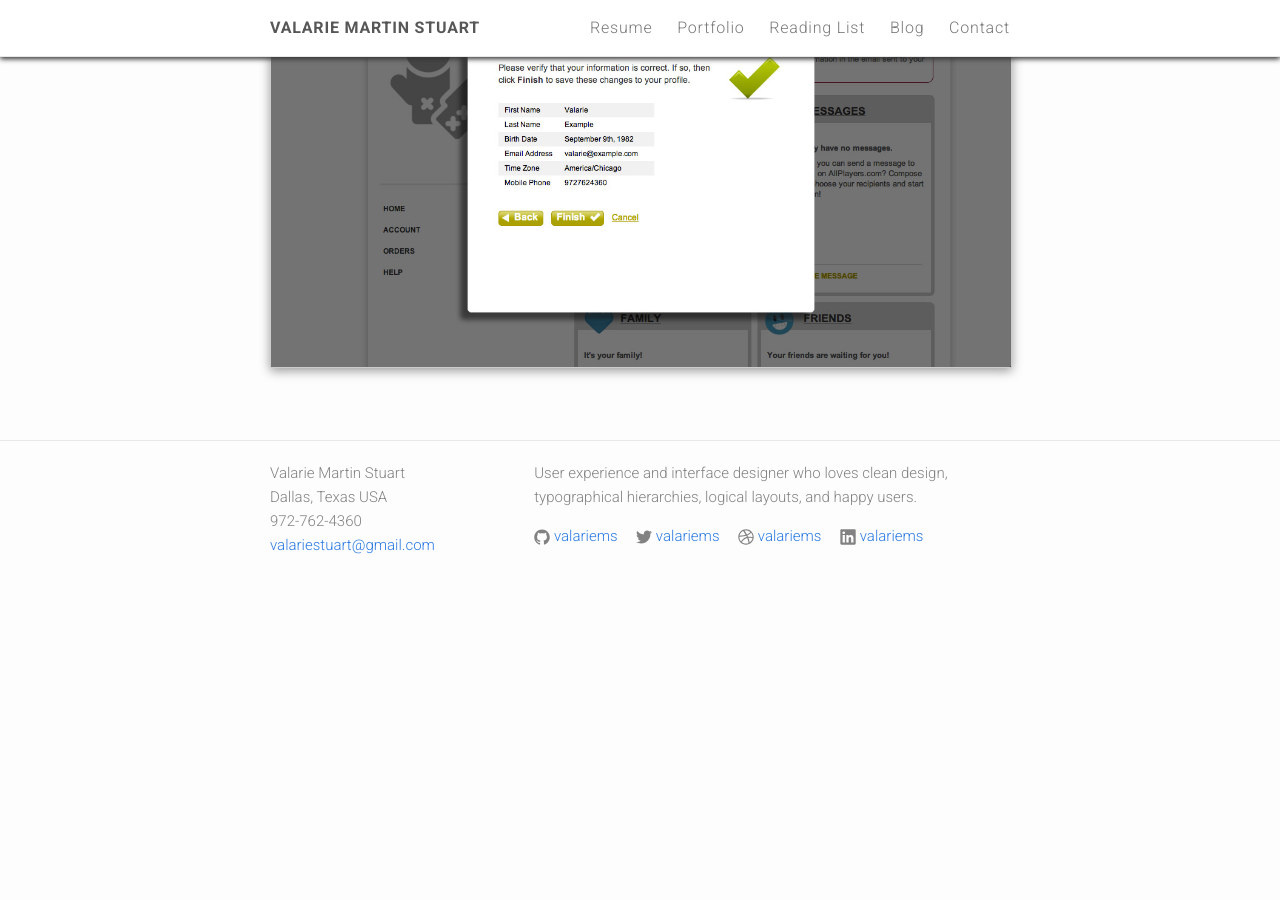
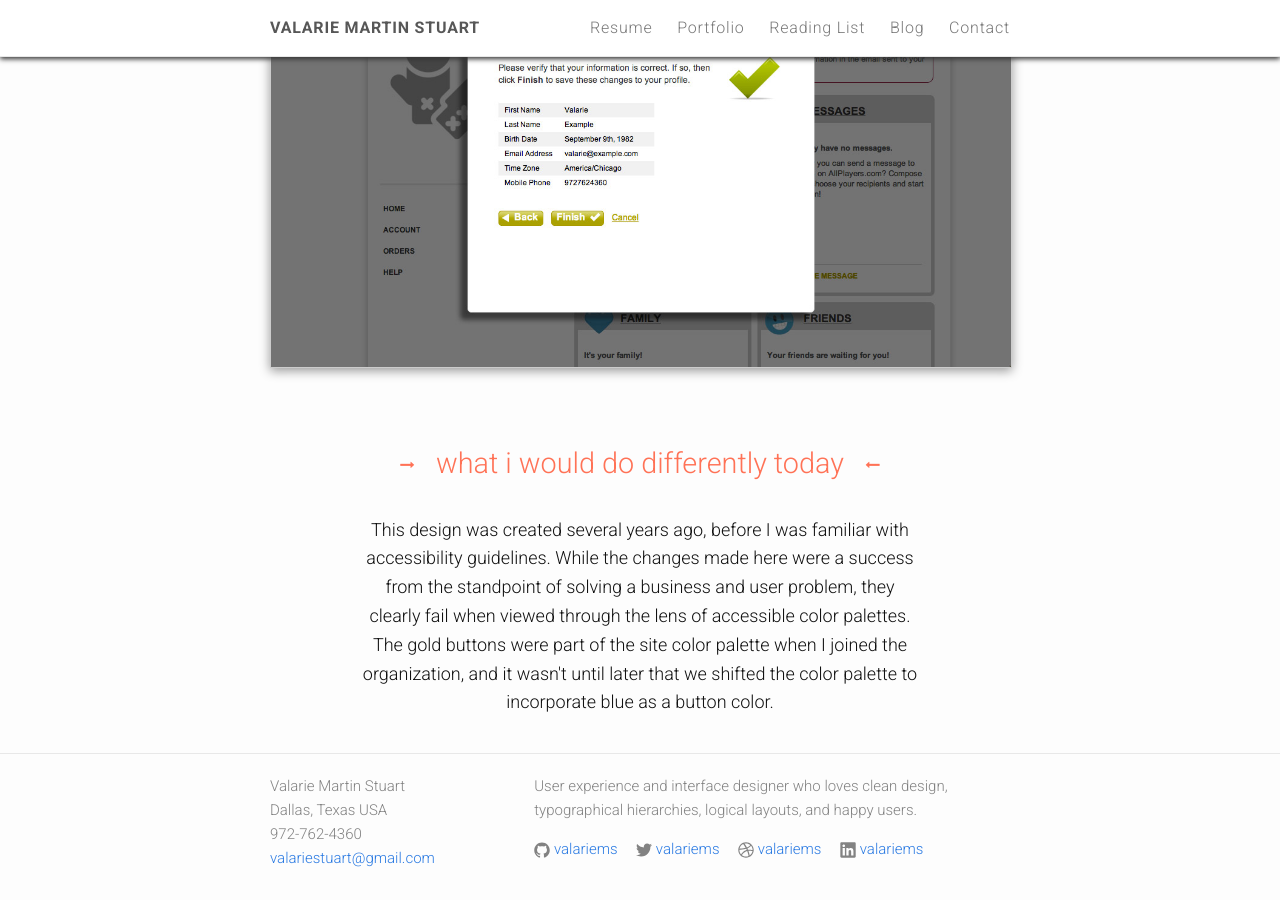
Before and after one commit to valariems/valariems.github.io, a Jekyll site: the page built from portfolio-registration-wizard.html, in a window 1280 px wide and 900 px high, scrolled down 3868 px. Built offline with Jekyll 4.4.1, drawn with Linux system fonts in a browser that asks for light colours; nearby versions of some CDN libraries; before the commit the page ends 4455 px from its top, so only the background shows below that.

Commit message:
Update portfolio-registration-wizard.html

```diff
--- a/portfolio-registration-wizard.html
+++ b/portfolio-registration-wizard.html
@@ -60,3 +60,16 @@ layout: about-story
   </div>
 
 </section>
+
+<section>
+  <div class="wrapper">
+    <h3 class="case-study reg-wiz">
+      <i class="fa fa-long-arrow-right"></i>
+      What I would do differently today
+      <i class="fa fa-long-arrow-left"></i>
+    </h3>
+    <div class="case-study-centered">
+      This design was created several years ago, before I was familiar with accessibility guidelines. While the changes made here were a success from the standpoint of solving a business and user problem, they clearly fail when viewed through the lens of accessible color palettes. The gold buttons were part of the site color palette when I joined the organization, and it wasn't until later that we shifted the color palette to incorporate blue as a button color.
+    </div>
+  </div>
+</section>
```
